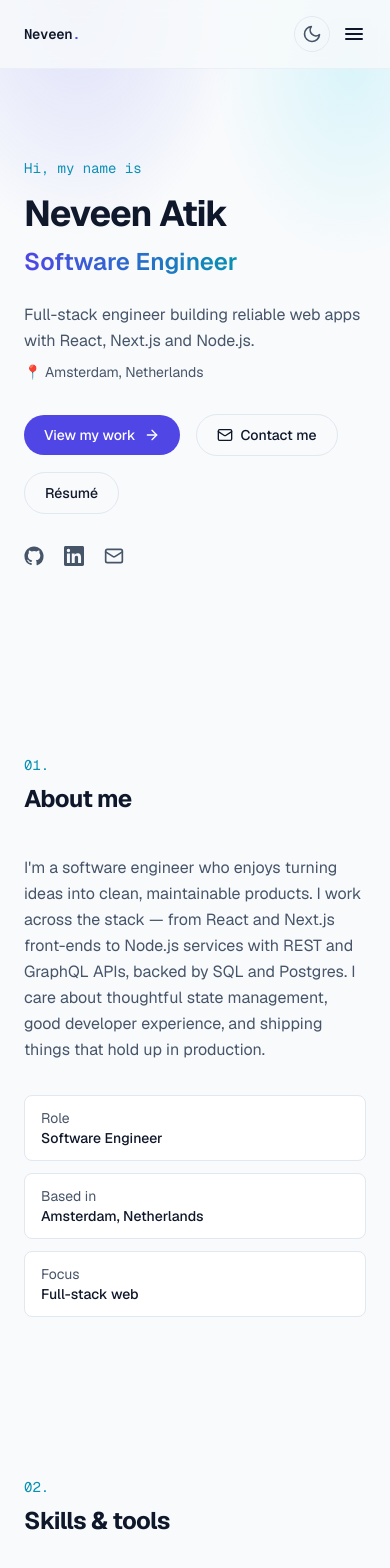
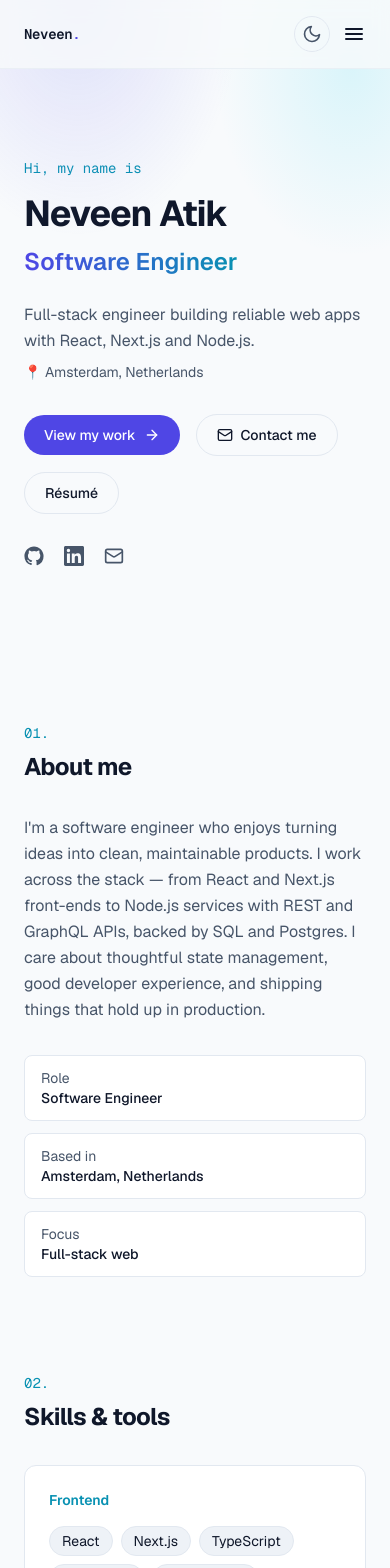
Before and after one commit to neveenatik/portfolio, a Next.js app: page / in a window 390 px wide. Shown: the top 1568 px of the page. Built offline with nearby package versions, Linux system fonts and the light colour scheme.

Commit message:
style: tighten section spacing (responsive) for cleaner mobile layout

```diff
--- a/src/components/Section.tsx
+++ b/src/components/Section.tsx
@@ -9,8 +9,8 @@ type Props = {
 
 export default function Section({ id, title, eyebrow, children }: Props) {
   return (
-    <section id={id} className="mx-auto max-w-5xl scroll-mt-20 px-6 py-20">
-      <div className="mb-10">
+    <section id={id} className="mx-auto max-w-5xl scroll-mt-20 px-6 py-12 sm:py-16">
+      <div className="mb-8 sm:mb-10">
         {eyebrow && (
           <p className="mb-2 font-mono text-sm text-accent-2">{eyebrow}</p>
         )}
```
